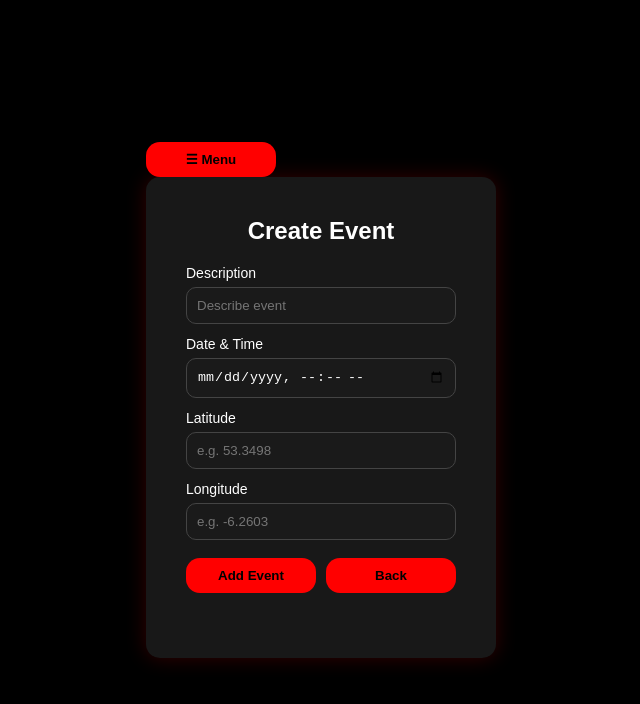
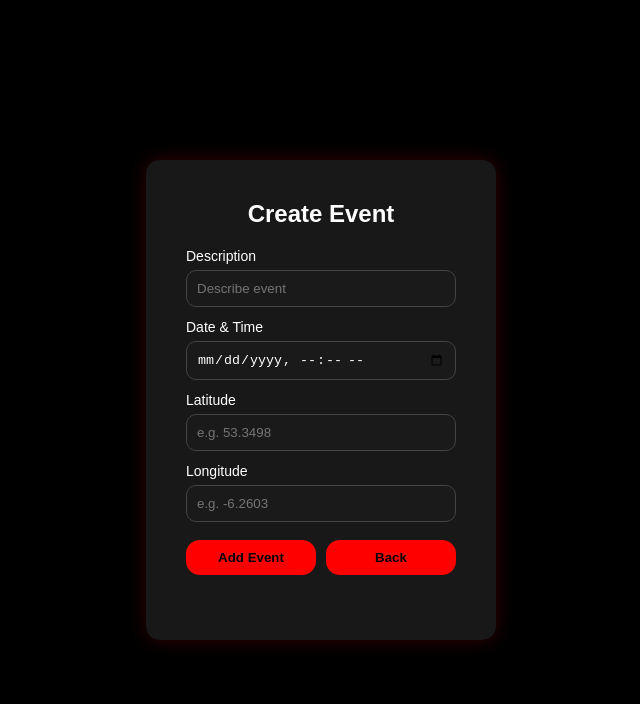
Before and after one commit to AntoineFoudy/Team-9-NCI-Frontend-Website, a plain HTML site: page create-event.html in a window 1280 px wide. Shown: the whole page, without its empty margins (319-959 px from the left). Drawn offline with Linux system fonts and the light colour scheme.

Commit message:
Fix HTML formatting and structure in create-event.html

```diff
--- a/create-event.html
+++ b/create-event.html
@@ -8,7 +8,7 @@
 </head>
 
 <div class="navbar">
-  <button onclick="toggleMenu()">☰ Menu</button>
+
 
 
 
@@ -39,4 +39,5 @@
 
   <script src="script.js"></script>
 </body>
+
 </html>
```
